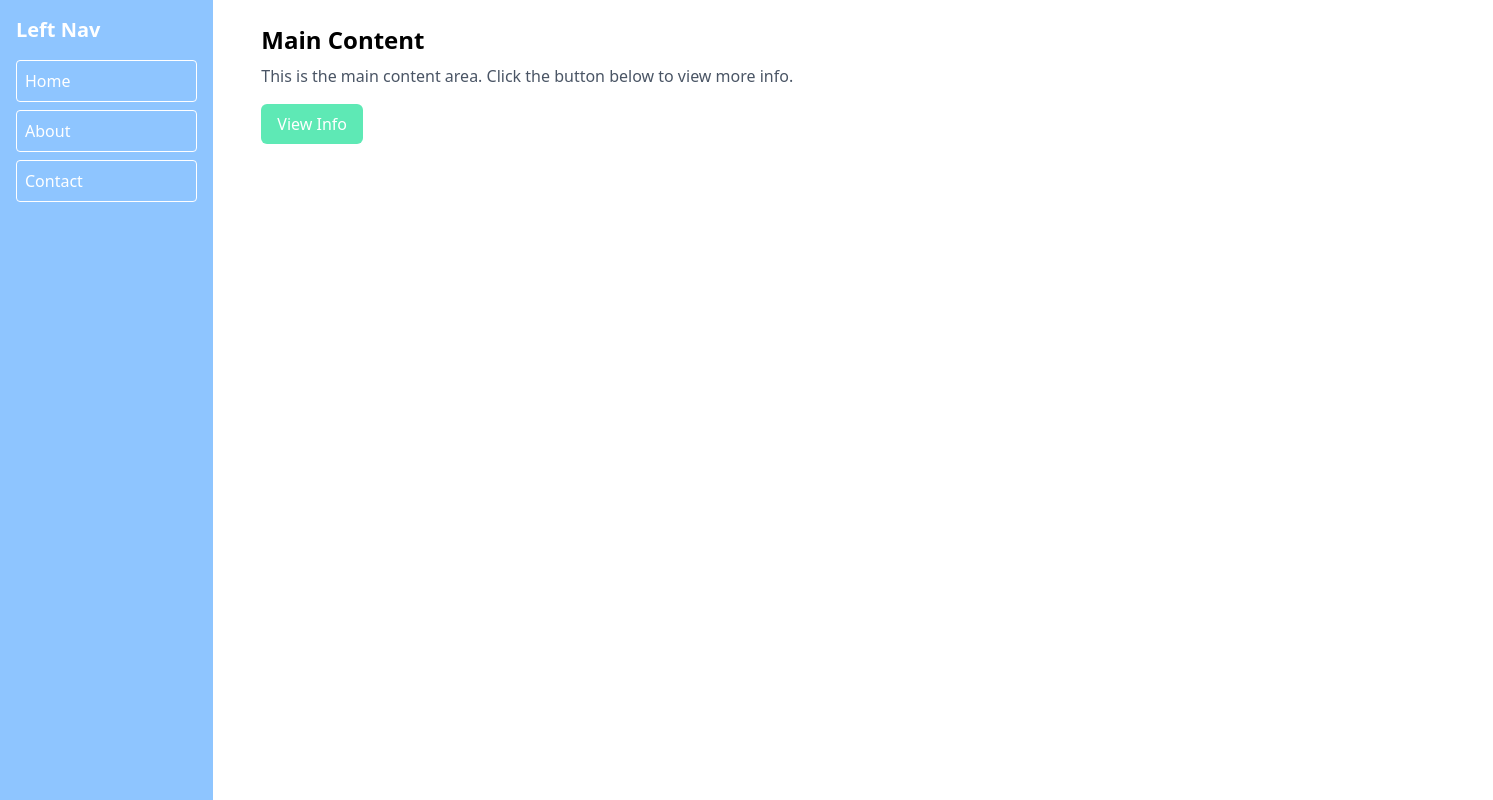
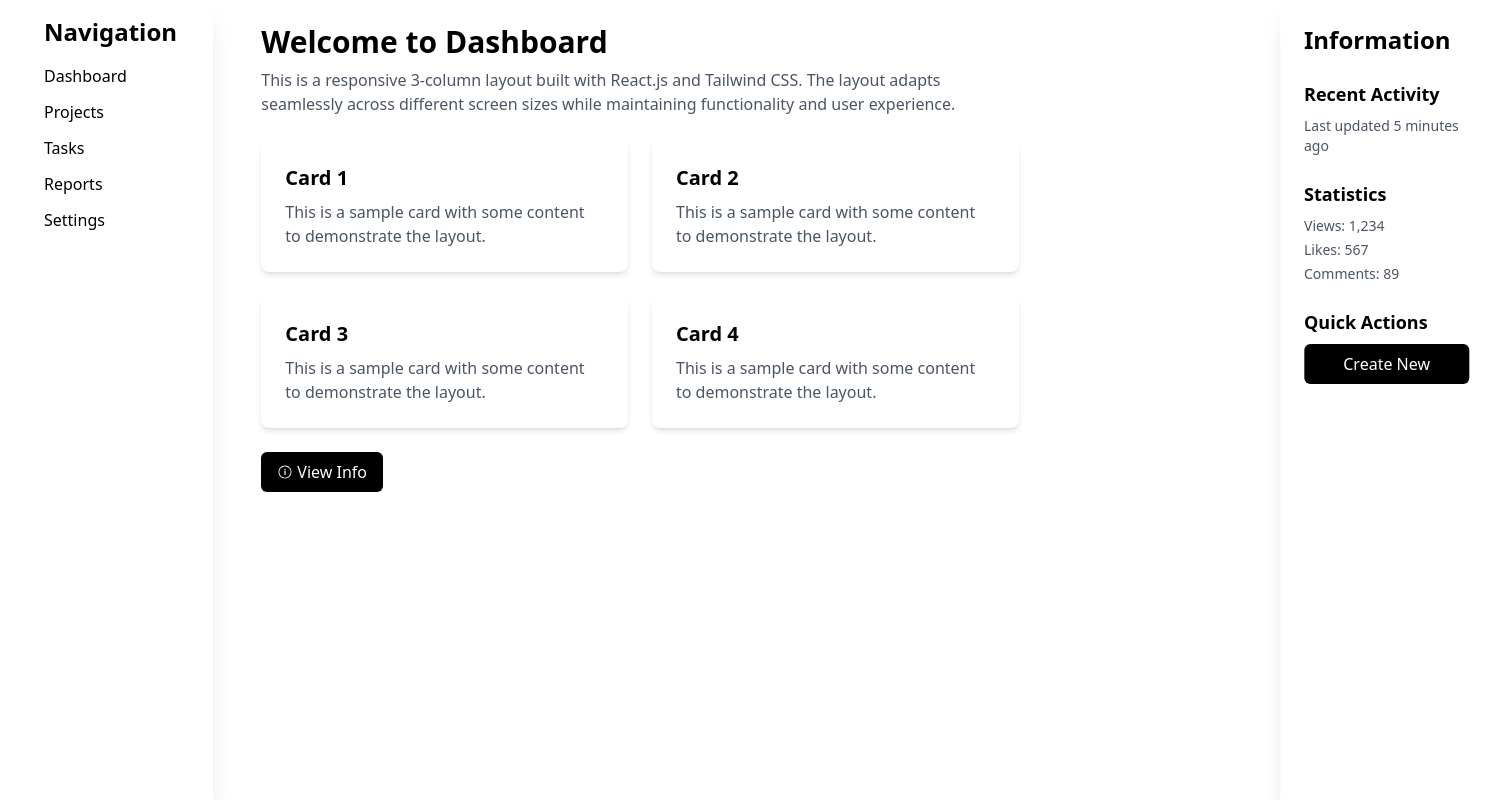
Before and after one commit to rajeev06code/demo-app, a React (Vite) app: page / in a window 1280 px wide. Shown: the whole page, 1493 px wide, since content can reach past the window. Built offline with nearby package versions, Linux system fonts and the light colour scheme.

Commit message:
added missed scenarios and also added dummy data for cards

```diff
--- a/src/Layout.jsx
+++ b/src/Layout.jsx
@@ -17,7 +17,7 @@ export default function Layout() {
         setIsInfoOpen={setIsInfoOpen}
       />
 
-      {isInfoOpen && <InfoContent />}
+      <InfoContent isInfoOpen={isInfoOpen} setIsInfoOpen={setIsInfoOpen} />
     </div>
   );
 }
--- /dev/null
+++ b/src/components/card/Card.jsx
@@ -0,0 +1,8 @@
+export function Card({ title, content }) {
+    return (
+      <div className="bg-white p-6 rounded-lg shadow-md hover:shadow-lg transition-shadow">
+        <h3 className="text-xl font-semibold mb-2">{title}</h3>
+        <p className="text-gray-600">{content}</p>
+      </div>
+    );
+  }
--- a/src/components/infocontent/InfoContent.jsx
+++ b/src/components/infocontent/InfoContent.jsx
@@ -1,7 +1,33 @@
-export function InfoContent() {
+export function InfoContent({ isInfoOpen}) {
   return (
-    <div className="p-4 bg-emerald-300 w-1/3 lg:w-1/6">
-      <h2 className="text-xl font-bold">Right Info</h2>
+    <div
+      className={`fixed inset-y-0 right-0 z-20 w-72 bg-white text-black p-6 transition-transform lg:relative lg:w-1/6 shadow-xl ${
+        isInfoOpen ? "translate-x-0" : "translate-x-full"
+      }`}
+    >
+
+      <h2 className="text-2xl font-bold mb-6">Information</h2>
+
+      <div className="mb-6">
+        <h3 className="text-lg font-semibold mb-2">Recent Activity</h3>
+        <p className="text-sm text-gray-600">Last updated 5 minutes ago</p>
+      </div>
+
+      <div className="mb-6">
+        <h3 className="text-lg font-semibold mb-2">Statistics</h3>
+        <ul className="space-y-1">
+          <li className="text-sm text-gray-600">Views: 1,234</li>
+          <li className="text-sm text-gray-600">Likes: 567</li>
+          <li className="text-sm text-gray-600">Comments: 89</li>
+        </ul>
+      </div>
+
+      <div>
+        <h3 className="text-lg font-semibold mb-2">Quick Actions</h3>
+        <button className="w-full px-4 py-2 bg-black text-white rounded-md cursor-pointer">
+          Create New
+        </button>
+      </div>
     </div>
   );
 }
--- a/src/components/maincontent/MainContent.jsx
+++ b/src/components/maincontent/MainContent.jsx
@@ -1,24 +1,42 @@
-import { MdOutlineMenu } from "react-icons/md";
+import { IoMenuSharp } from "react-icons/io5";
+import { Card } from "../card/Card";
+import { cardData } from "../../data";
+import { IoIosInformationCircleOutline } from "react-icons/io";
 
 export function MainContent({ setIsNavOpen, isInfoOpen, setIsInfoOpen }) {
   return (
-    <div className="flex-1 p-6 lg:w-5/6 lg:px-12 transition-all">
+    <div
+      className={`flex-1 p-6 transition-all ${
+         isInfoOpen ? "lg:w-4/6" : "lg:w-5/6"
+      } lg:px-12`}
+    >
       <button
-        className="lg:hidden text-gray-800 mb-4 cursor-pointer"
+        className="lg:hidden text-gray-800 mb-4"
         onClick={() => setIsNavOpen(true)}
       >
-        <MdOutlineMenu size={28} />
+       <IoMenuSharp className="text-4xl"/>
       </button>
 
-      <h1 className="text-2xl font-bold">Main Content</h1>
+      <h1 className="text-3xl font-bold">Welcome to Dashboard</h1>
       <p className="mt-2 text-gray-600">
-        This is the main content area. Click the button below to view more info.
+        This is a responsive 3-column layout built with React.js and Tailwind CSS.
+        The layout adapts seamlessly across different screen sizes while
+        maintaining functionality and user experience.
       </p>
+
+      <div className="mt-6 grid grid-cols-1 lg:grid-cols-2 gap-6">
+        {cardData.map((card) => (
+          <Card key={card.id} title={card.title} content={card.content} />
+        ))}
+      </div>
+
+
       <button
-        className="mt-4 cursor-pointer px-4 py-2 bg-emerald-300 text-white rounded-md"
+        className="mt-6 cursor-pointer px-4 py-2 flex items-center justify-between gap-1 bg-black text-white rounded-md"
         onClick={() => setIsInfoOpen(!isInfoOpen)}
       >
-        {isInfoOpen ? "Close Info" : "View Info"}
+      <IoIosInformationCircleOutline/>
+        {isInfoOpen ? "Hide Info" : "View Info"}
       </button>
     </div>
   );
--- a/src/components/navbar/Navbar.jsx
+++ b/src/components/navbar/Navbar.jsx
@@ -1,23 +1,23 @@
-
 export function Navbar({ isNavOpen, setIsNavOpen }) {
   return (
     <div
-      className={`fixed inset-y-0 left-0 z-20 w-60 bg-blue-300 text-white p-4 transition-transform lg:relative lg:w-1/6 lg:translate-x-0 ${
+      className={`fixed inset-y-0 left-0 z-20 px-11 bg-white  p-4 transition-transform lg:relative lg:w-1/6 lg:translate-x-0 lg:bg-white lg:text-black shadow-xl ${
         isNavOpen ? "translate-x-0" : "-translate-x-full"
       }`}
     >
       <button
-        className="lg:hidden absolute top-4 right-4 text-white cursor-pointer"
+        className="lg:hidden absolute top-4 right-4 text-black cursor-pointer"
         onClick={() => setIsNavOpen(false)}
       >
         X
-
       </button>
-      <h2 className="text-xl font-bold">Left Nav</h2>
-      <ul className="mt-4 space-y-2">
-        <li className="p-2 cursor-pointer border border-white rounded">Home</li>
-        <li className="p-2 cursor-pointer border border-white rounded">About</li>
-        <li className="p-2 cursor-pointer border border-white rounded">Contact</li>
+      <h2 className="text-2xl font-bold">Navigation</h2>
+      <ul className="mt-4 space-y-3">
+        <li className="cursor-pointer">Dashboard</li>
+        <li className="cursor-pointer">Projects</li>
+        <li className="cursor-pointer">Tasks</li>
+        <li className="cursor-pointer">Reports</li>
+        <li className="cursor-pointer">Settings</li>
       </ul>
     </div>
   );
--- /dev/null
+++ b/src/data.js
@@ -0,0 +1,23 @@
+
+export const cardData = [
+    {
+      id: 1,
+      title: "Card 1",
+      content: "This is a sample card with some content to demonstrate the layout.",
+    },
+    {
+      id: 2,
+      title: "Card 2",
+      content: "This is a sample card with some content to demonstrate the layout.",
+    },
+    {
+      id: 3,
+      title: "Card 3",
+      content: "This is a sample card with some content to demonstrate the layout.",
+    },
+    {
+      id: 4,
+      title: "Card 4",
+      content: "This is a sample card with some content to demonstrate the layout.",
+    },
+  ];
```
